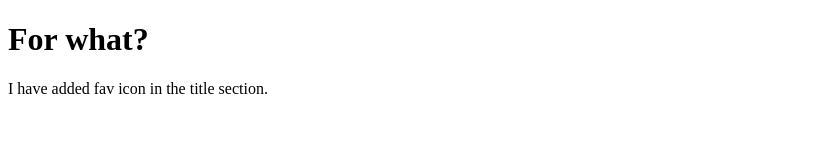
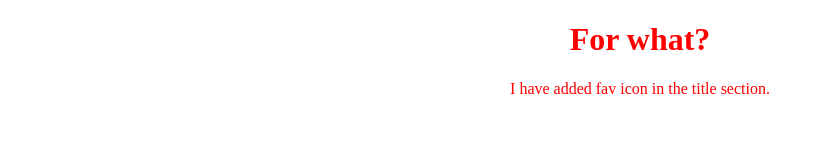
Before and after one commit to Shazzadul-Shakib/Day-1, a plain HTML site: page first.html in a window 1280 px wide. Shown: the whole page, without its empty margins (0-824 px from the left). Drawn offline with Linux system fonts and the light colour scheme.

Commit message:
Added style

```diff
--- a/first.html
+++ b/first.html
@@ -5,6 +5,7 @@
   <meta http-equiv="X-UA-Compatible" content="IE=edge">
   <meta name="viewport" content="width=device-width, initial-scale=1.0">
   <link rel="shortcut icon" href="fav.svg" type="image/x-icon">
+  <link rel="stylesheet" href="style.css">
   <title>My first web site</title>
 </head>
 <body>
--- /dev/null
+++ b/style.css
@@ -0,0 +1,5 @@
+h1,p{
+  width: 100%;
+  text-align: center;
+  color: red;
+}
```
